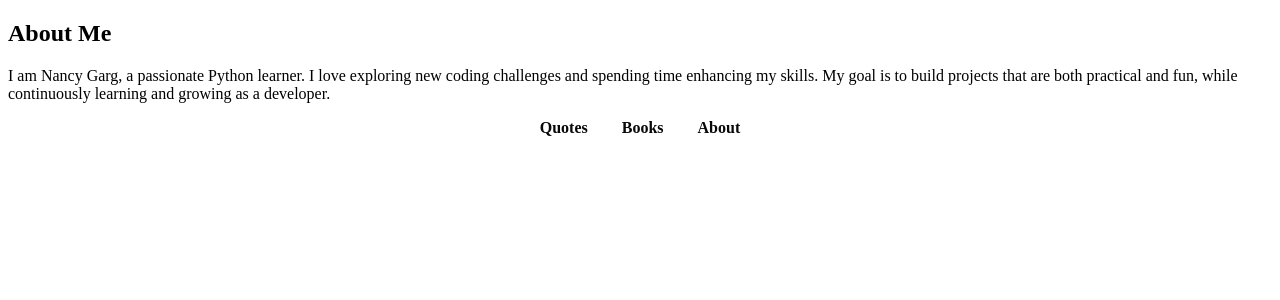
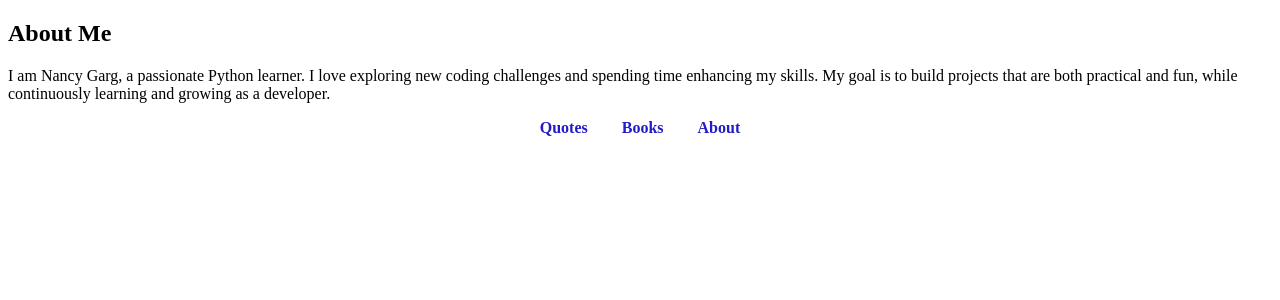
Before and after one commit to nancygarg9/flask_scraper_capstone_feb_2026, a Flask app: page /about in a window 1280 px wide. Shown: the top 300 px of the page. Run offline with Flask 3, Linux system fonts and the light colour scheme.

Commit message:
hyperlink

```diff
--- a/static/style.css
+++ b/static/style.css
@@ -62,7 +62,7 @@ nav {
 
 nav a {
     text-decoration: none;
-    color: #080808;           /* change for books if you want */
+    color: #241bc8;           /* change for books if you want */
     font-weight: bold;
     margin: 0 15px;           /* spacing between links */
 }
```
